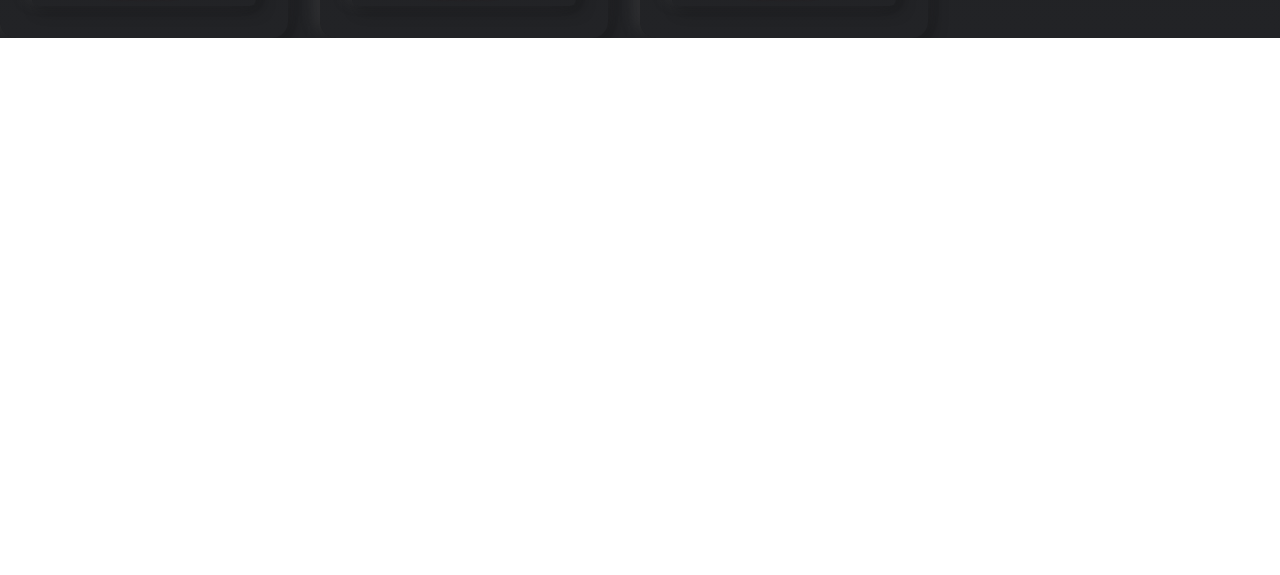
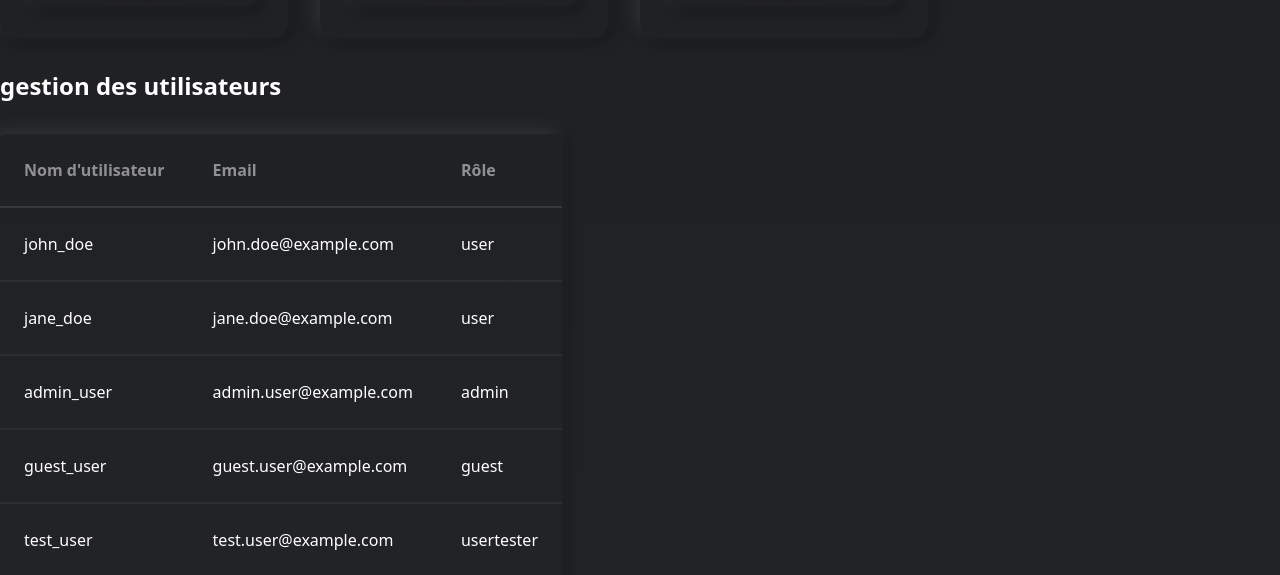
Before and after one commit to Team-Plasma-Shop/team-plasma-shop-client, a React (Create React App) app: page /account in a window 1280 px wide. Shown: the part 810-1385 px from the top of the page. Before the commit the page ends 848 px from the top, so only its background shows below. Built offline with nearby package versions, Linux system fonts and the light colour scheme.

Commit message:
:construction: feat : manage user table

```diff
--- /dev/null
+++ b/src/components/account/generalInfos.tsx
@@ -0,0 +1,23 @@
+function GeneralInfos({username, email} : {username: string, email:string}){
+    return(
+        <div>
+        <h2 className="text-2xl font-semibold">Informations générales</h2>
+        <div className="flex gap-8 mt-8">
+          <div>
+            <span className=" opacity-60">Nom</span>
+            <div className="shadow-innerNeo w-80 p-4 rounded-lg mt-2">
+              <span className="text-base">{username}</span>
+            </div>
+          </div>
+          <div>
+            <span className=" opacity-60">Email</span>
+            <div className="shadow-innerNeo w-80 p-4 rounded-lg mt-2">
+              <span className="text-base">{email}</span>
+            </div>
+          </div>
+        </div>
+      </div>
+    )
+}
+
+export default GeneralInfos
--- /dev/null
+++ b/src/components/account/manageUserTable.tsx
@@ -0,0 +1,37 @@
+import { User } from "../../models/user";
+
+function ManageUserTable({ users }: { users: User[] }) {
+
+    return (
+        <div>
+            <h2 className="text-2xl font-semibold">gestion des utilisateurs</h2>
+            <table className="shadow-outerNeo rounded-md mt-8">
+            <thead>
+                <tr className="text-left border-b-2 border-white border-opacity-10">
+                    <th className="p-6 opacity-50">Nom d'utilisateur</th>
+                    <th className="p-6 opacity-50">Email</th>
+                    <th className="p-6 opacity-50">Rôle</th>
+                </tr>
+
+            </thead>
+
+            <tbody>
+                {
+                    users.map((user) => {
+                        return (
+                            <tr className="border-b-2 border-white border-opacity-5" key={user.email}>
+                                <td className="p-6">{user.username}</td>
+                                <td className="p-6">{user.email}</td>
+                                <td className="p-6">{user.role}</td>
+                            </tr>
+                        )
+                    })
+                }
+            </tbody>
+        </table>
+        </div>
+
+    )
+}
+
+export default ManageUserTable
--- /dev/null
+++ b/src/components/account/ownedPokemons.tsx
@@ -0,0 +1,19 @@
+import { Pokemon } from "../../models/pokemon";
+import PokemonCard from "../pokemonCard";
+
+function OwnedPokemon({pokemons}: {pokemons: Pokemon[]}){
+    return (
+        <div>
+        <h2 className="text-2xl font-semibold">Mes Pokémons</h2>
+        <div className="grid grid-cols-4 mt-8">
+            {
+              pokemons.map((pokemon) => {
+                return <PokemonCard key={pokemon.uuid} pokemon={pokemon} isBuyable={false} isReleasable={true}></PokemonCard>
+              } )
+            }
+            </div>
+    </div>
+    )
+}
+
+export default OwnedPokemon
--- a/src/pages/accountPage.tsx
+++ b/src/pages/accountPage.tsx
@@ -1,6 +1,10 @@
 import { useState } from "react";
 import { Pokemon } from "../models/pokemon";
 import PokemonCard from "../components/pokemonCard";
+import GeneralInfos from "../components/account/generalInfos";
+import OwnedPokemon from "../components/account/ownedPokemons";
+import ManageUserTable from "../components/account/manageUserTable";
+import { User } from "../models/user";
 
 function AccountPage() {
   const [username, setUsername] = useState("N le sdf");
@@ -40,39 +44,66 @@ function AccountPage() {
       createdAt: new Date(),
       modifiedAt: new Date(),
     },
-    // Ajoutez d'autres Pokémon selon vos besoins
   ];
+
+  const users: User[] = [
+    {
+      uuid: '1',
+      username: 'john_doe',
+      email: 'john.doe@example.com',
+      password: 'password123',
+      isVerified: true,
+      role: ['user'],
+      createdAt: new Date(),
+    },
+    {
+      uuid: '2',
+      username: 'jane_doe',
+      email: 'jane.doe@example.com',
+      password: 'password456',
+      isVerified: true,
+      role: ['user'],
+      createdAt: new Date(),
+    },
+    {
+      uuid: '3',
+      username: 'admin_user',
+      email: 'admin.user@example.com',
+      password: 'adminPassword',
+      isVerified: true,
+      role: ['admin'],
+      createdAt: new Date(),
+    },
+    {
+      uuid: '4',
+      username: 'guest_user',
+      email: 'guest.user@example.com',
+      password: 'guestPassword',
+      isVerified: false,
+      role: ['guest'],
+      createdAt: new Date(),
+    },
+    {
+      uuid: '5',
+      username: 'test_user',
+      email: 'test.user@example.com',
+      password: 'testPassword',
+      isVerified: true,
+      role: ['user', 'tester'],
+      createdAt: new Date(),
+    },
+  ];
+
 
   return (
     <section className="mt-20">
       <h1 className="text-4xl font-semibold">Compte</h1>
-      <div className="mt-8">
-        <h2 className="text-2xl font-semibold">Informations générales</h2>
-        <div className="flex gap-8 mt-8">
-          <div>
-            <span className=" opacity-60">Nom</span>
-            <div className="shadow-innerNeo w-80 p-4 rounded-lg mt-2">
-              <span className="text-base">{username}</span>
-            </div>
-          </div>
-          <div>
-            <span className=" opacity-60">Email</span>
-            <div className="shadow-innerNeo w-80 p-4 rounded-lg mt-2">
-              <span className="text-base">{email}</span>
-            </div>
-          </div>
-        </div>
+      <div className="flex flex-col gap-8 mt-8">
+        <GeneralInfos username={username} email={email} />
+        <OwnedPokemon pokemons={pokemons}/>
+        <ManageUserTable users={users}/>
       </div>
-      <div className="mt-8">
-        <h2 className="text-2xl font-semibold">Mes Pokémons</h2>
-        <div className="grid grid-cols-4 mt-8">
-            {
-              pokemons.map((pokemon) => {
-                return <PokemonCard key={pokemon.uuid} pokemon={pokemon} isBuyable={false} isReleasable={true}></PokemonCard>
-              } )
-            }
-            </div>
-    </div>
+
     </section>
   );
 }
```
